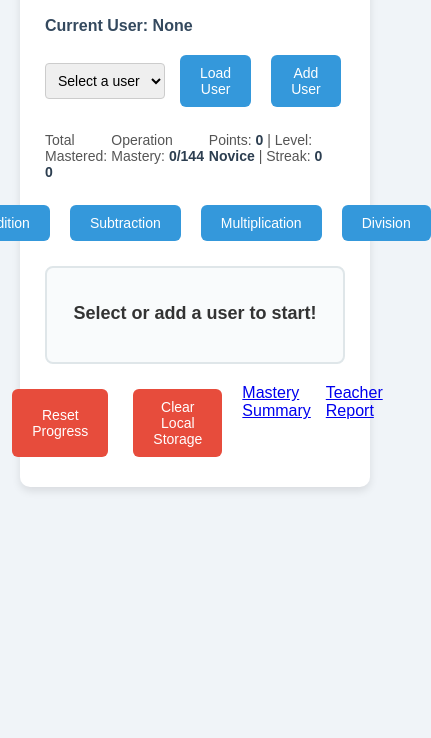
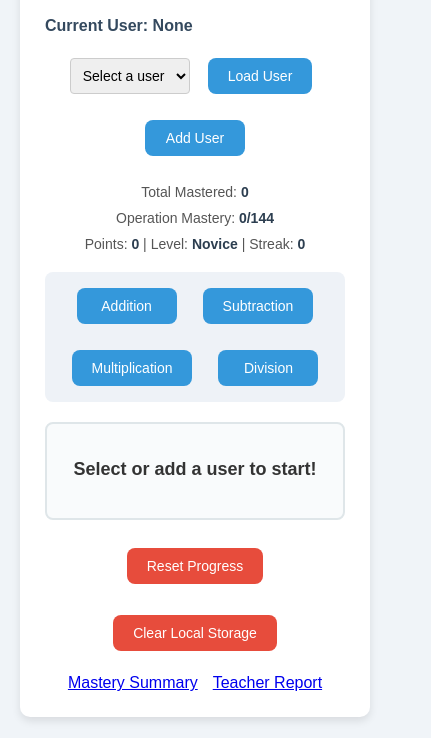
Before and after one commit to afbrueckner/math-fact-rumble, a plain HTML site: page index.html in a window 390 px wide. Shown: the part 106-844 px from the top of the page, 431 px wide, since content can reach past the window. Drawn offline with Linux system fonts and the light colour scheme.

Commit message:
Update index.html

```diff
--- a/index.html
+++ b/index.html
@@ -36,6 +36,8 @@
             align-items: center;
             gap: 10px;
             margin-bottom: 20px;
+            flex-wrap: wrap; /* Allow wrapping on small screens */
+            justify-content: center;
         }
         select, input[type="text"] {
             padding: 8px;
@@ -47,6 +49,7 @@
             display: flex;
             gap: 10px;
             margin-top: 10px;
+            justify-content: center;
         }
         /* Stats */
         #stats {
@@ -55,38 +58,52 @@
             margin-bottom: 20px;
             font-size: 14px;
             color: #555;
+            flex-wrap: wrap;
+            text-align: center;
         }
         #stats span {
             font-weight: bold;
             color: #2c3e50;
         }
-        /* Buttons */
+        /* Buttons - General Styling */
         button {
-            padding: 10px 20px;
-            margin: 5px;
+            padding: 12px 24px; /* Slightly larger for touch screens */
+            margin: 8px; /* Increased spacing */
             background-color: #3498db;
             color: white;
             border: none;
-            border-radius: 6px;
+            border-radius: 8px; /* Softer corners */
             cursor: pointer;
-            transition: background-color 0.3s;
-            font-size: 14px;
+            transition: background-color 0.3s, transform 0.2s; /* Add scale effect */
+            font-size: 16px; /* Larger text for readability */
+            min-width: 120px; /* Prevent buttons from shrinking too much */
         }
         button:hover {
             background-color: #2980b9;
+            transform: scale(1.05); /* Slight grow on hover */
         }
         button.active {
             background-color: #e67e22;
+            transform: scale(1.05); /* Stay scaled when active */
         }
         #reset-btn { background-color: #e74c3c; }
         #reset-btn:hover { background-color: #c0392b; }
         #clear-storage-btn { background-color: #e74c3c; }
         #clear-storage-btn:hover { background-color: #c0392b; }
+        /* Operation and Group Selection */
         #operation-selection, #group-selection {
             display: flex;
-            justify-content: center;
-            gap: 10px;
+            flex-wrap: wrap; /* Allow buttons to wrap on small screens */
+            justify-content: center; /* Center buttons */
+            gap: 15px; /* Consistent spacing */
             margin-bottom: 20px;
+            padding: 10px;
+            background: #eef2f7; /* Subtle background for visual grouping */
+            border-radius: 8px;
+            max-width: 100%; /* Prevent overflow */
+        }
+        #group-selection {
+            display: none; /* Hidden by default, as before */
         }
         /* Game Area */
         #game-area {
@@ -104,9 +121,9 @@
             margin: 15px 0;
         }
         #answer {
-            font-size: 40px; /* Larger than question */
-            color: #000000; /* Black instead of grey */
-            display: block; /* Ensures it’s on a new line */
+            font-size: 40px;
+            color: #000000;
+            display: block;
         }
         #user-input {
             width: 120px;
@@ -150,6 +167,7 @@
             justify-content: center;
             gap: 15px;
             margin-top: 20px;
+            flex-wrap: wrap;
         }
         /* Modals */
         .modal {
@@ -188,6 +206,22 @@
             padding-left: 20px;
             margin: 10px 0;
         }
+        /* Media Query for Smaller Screens */
+        @media (max-width: 600px) {
+            button {
+                padding: 10px 20px;
+                font-size: 14px;
+                min-width: 100px;
+            }
+            #operation-selection, #group-selection {
+                gap: 10px;
+                padding: 8px;
+            }
+            #stats {
+                flex-direction: column;
+                gap: 10px;
+            }
+        }
     </style>
 </head>
 <body>
@@ -214,7 +248,7 @@
             <button id="mulBtn">Multiplication</button>
             <button id="divBtn">Division</button>
         </div>
-        <div id="group-selection" style="display: none;">
+        <div id="group-selection">
             <button class="group-btn" data-group="0">Base Facts</button>
             <button class="group-btn" data-group="1">Mid-Tier</button>
             <button class="group-btn" data-group="2">Higher Facts</button>
```
